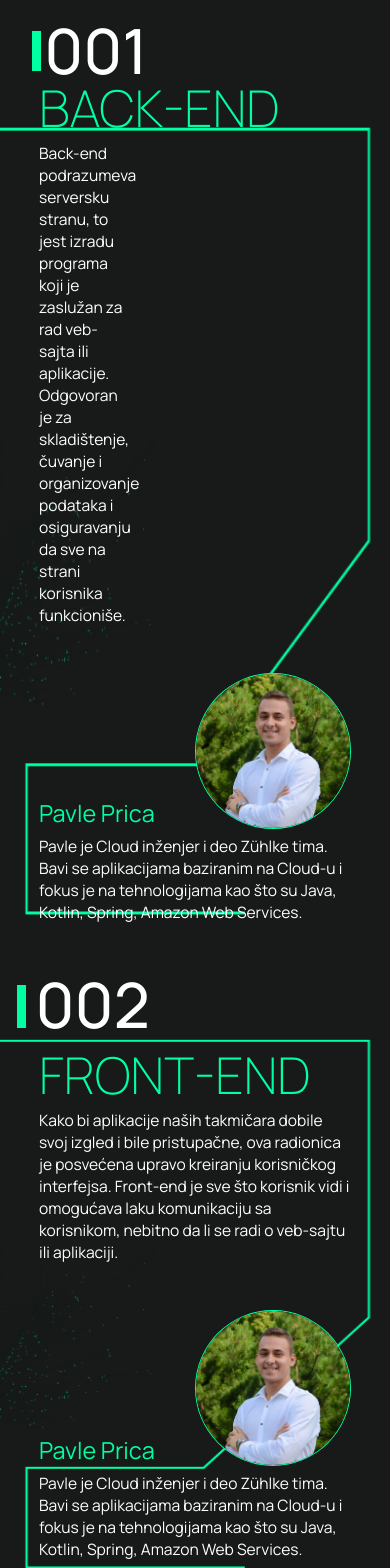
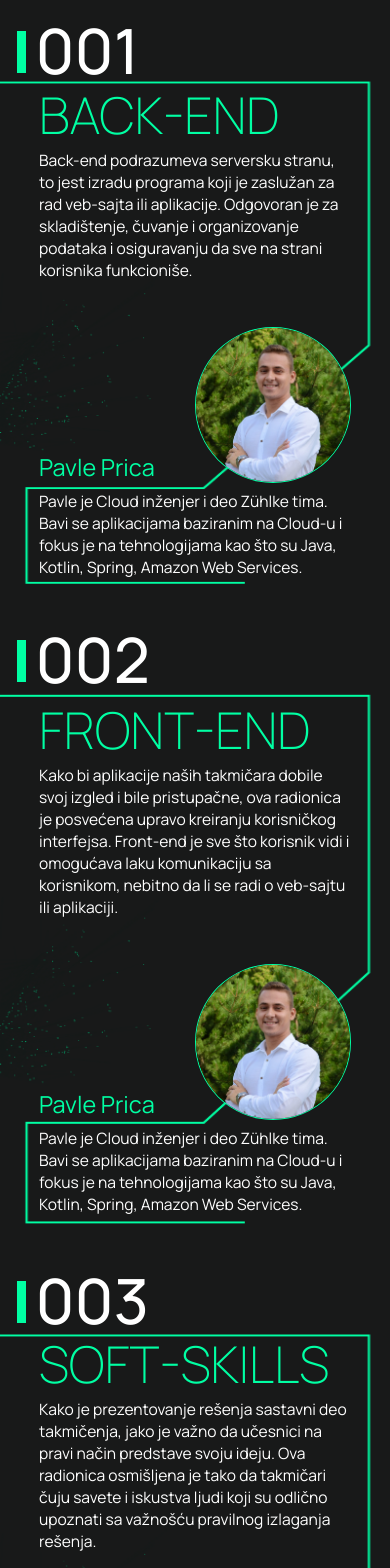
Before and after one commit to Nikola787/hzs-5.0, a React (Create React App) app: page /#/ in a window 390 px wide. Shown: the top 1568 px of the page. Built offline with nearby package versions, Linux system fonts and the light colour scheme.

Commit message:
zavrseno sve

```diff
--- a/src/Home.js
+++ b/src/Home.js
@@ -1,6 +1,6 @@
 import React from "react";
 // import Animacija from "./components/animacija/animacija.js";
-import Radionice from "./components/radionice/radionice.jsx";
+import Radionice from "./components/radionice/Radionice.jsx";
 // import Tajmer from "./components/tajmer/tajmer.jsx";
 // import SlikeTima from "./components/slike_tima/Slike_tima.jsx";
 // import Gradijent from "./components/gradijent/gradijent.js";
--- a/src/components/radionice/radionice.css
+++ b/src/components/radionice/radionice.css
@@ -11,6 +11,7 @@
   background-size: 100% 100%;
   background-color: #181919;
   user-select: none;
+  overflow: hidden;
 }
 
 .radionica1-container,
@@ -28,15 +29,76 @@
   gap: 15%;
 }
 
-.radionica1-container .radionica1-levo-container {
+.radionica1-levo-container {
   display: flex;
   width: 30%;
   flex-direction: column;
 }
-.radionica3-container .radionica1-levo-container {
-  display: flex;
-  width: 30%;
-  flex-direction: column;
+
+.hidden {
+  visibility: hidden;
+}
+.visible {
+  visibility: visible;
+  animation-name: animLeftSlide;
+  animation-duration: 0.5s;
+}
+
+.hidden1 {
+  visibility: hidden;
+}
+
+.visible1 {
+  visibility: visible;
+  animation-name: animRightSlide;
+  animation-duration: 0.5s;
+}
+
+.hidden2 {
+  visibility: hidden;
+}
+.visible2 {
+  visibility: visible;
+  animation-name: animImg;
+  animation-duration: 0.5s;
+  animation-timing-function: ease-in-out;
+}
+
+@keyframes animImg {
+  0% {
+    transform: scale(0);
+  }
+
+  100% {
+    transform: scale(1);
+  }
+}
+
+@keyframes animLeftSlide {
+  0% {
+    opacity: 0;
+    transform: translateX(-100%);
+  }
+  50% {
+    opacity: 0.3;
+  }
+  100% {
+    opacity: 1;
+    transform: translateX(0);
+  }
+}
+@keyframes animRightSlide {
+  0% {
+    opacity: 0;
+    transform: translateX(100%);
+  }
+  50% {
+    opacity: 0.3;
+  }
+  100% {
+    opacity: 1;
+    transform: translateX(0);
+  }
 }
 .radionica1-levo-container .redni-broj {
   display: flex;
@@ -338,6 +400,14 @@
     font-size: 4vw;
     width: 100%;
   }
+  .radionica2-container .visible,
+  .radionica4-container .visible {
+    animation-name: animRightSlide;
+  }
+  .radionica2-container .visible1,
+  .radionica4-container .visible1 {
+    animation-name: animLeftSlide;
+  }
 }
 @media screen and (min-width: 1200px) {
 }
--- a/src/components/radionice/radionice.jsx
+++ b/src/components/radionice/radionice.jsx
@@ -1,12 +1,22 @@
 import React from "react";
 import "./radionice.css";
 import slikaPredavaca from "../../images/5-3.jpg";
+import { useInView } from "react-intersection-observer";
 
-const radionice = () => {
+const Radionice = () => {
+  const { ref: myRef1, inView: Visible1 } = useInView();
+  const { ref: myRef2, inView: Visible2 } = useInView();
+  const { ref: myRef3, inView: Visible3 } = useInView();
+  const { ref: myRef4, inView: Visible4 } = useInView();
+
   return (
     <div className="radionice-wrapper">
-      <div className="radionica1-container">
-        <div className="radionica1-levo-container">
+      <div ref={myRef1} className="radionica1-container">
+        <div
+          className={`radionica1-levo-container ${
+            Visible1 ? "visible" : "hidden"
+          }`}
+        >
           <h1 className="redni-broj">001</h1>
           <h1 className="naziv-radionice">BACK-END</h1>
           <p className="radionica-opis">
@@ -19,36 +29,46 @@ const radionice = () => {
         <div className="radionica1-desno-container">
           <div className="prvi-deo">
             <img
-              className="slika_desna"
+              className={`slika_desna ${Visible1 ? "visible2" : "hidden2"}`}
               src={slikaPredavaca}
               alt="Slika predavaca"
             />
-            <h1 className="ime-predavaca">Pavle Prica</h1>
+            <h1
+              className={`ime-predavaca ${Visible1 ? "visible1" : "hidden1"}`}
+            >
+              Pavle Prica
+            </h1>
           </div>
-          <p className="predavac-opis">
+          <p className={`predavac-opis ${Visible1 ? "visible1" : "hidden1"}`}>
             Pavle je Cloud inženjer i deo Zühlke tima. Bavi se aplikacijama
             baziranim na Cloud-u i fokus je na tehnologijama kao što su Java,
             Kotlin, Spring, Amazon Web Services.
           </p>
         </div>
       </div>
-      <div className="radionica2-container">
+      <div ref={myRef2} className="radionica2-container">
         <div className="radionica2-levo-container">
           <div className="prvi-deo">
-            <h1 className="ime-predavaca">Pavle Prica</h1>
+            <h1 className={`ime-predavaca ${Visible2 ? "visible" : "hidden"}`}>
+              Pavle Prica
+            </h1>
             <img
-              className="slika_leva"
+              className={`slika_leva ${Visible2 ? "visible2" : "hidden2"}`}
               src={slikaPredavaca}
               alt="Slika predavaca"
             />
           </div>
-          <p className="predavac-opis">
+          <p className={`predavac-opis ${Visible2 ? "visible" : "hidden"}`}>
             Pavle je Cloud inženjer i deo Zühlke tima. Bavi se aplikacijama
             baziranim na Cloud-u i fokus je na tehnologijama kao što su Java,
             Kotlin, Spring, Amazon Web Services.
           </p>
         </div>
-        <div className="radionica2-desno-container">
+        <div
+          className={`radionica2-desno-container ${
+            Visible2 ? "visible1" : "hidden1"
+          }`}
+        >
           <h1 className="redni-broj">002</h1>
           <h1 className="naziv-radionice">FRONT-END</h1>
           <p className="radionica-opis">
@@ -60,8 +80,12 @@ const radionice = () => {
           </p>
         </div>
       </div>
-      <div className="radionica3-container">
-        <div className="radionica1-levo-container">
+      <div ref={myRef3} className="radionica3-container">
+        <div
+          className={`radionica1-levo-container ${
+            Visible3 ? "visible" : "hidden"
+          }`}
+        >
           <h1 className="redni-broj">003</h1>
           <h1 className="naziv-radionice">SOFT-SKILLS</h1>
           <p className="radionica-opis">
@@ -74,36 +98,46 @@ const radionice = () => {
         <div className="radionica1-desno-container">
           <div className="prvi-deo">
             <img
-              className="slika_desna"
+              className={`slika_desna ${Visible3 ? "visible2" : "hidden2"}`}
               src={slikaPredavaca}
               alt="Slika predavaca"
             />
-            <h1 className="ime-predavaca">Pavle Prica</h1>
+            <h1
+              className={`ime-predavaca ${Visible3 ? "visible1" : "hidden1"}`}
+            >
+              Pavle Prica
+            </h1>
           </div>
-          <p className="predavac-opis">
+          <p className={`predavac-opis ${Visible3 ? "visible1" : "hidden1"}`}>
             Pavle je Cloud inženjer i deo Zühlke tima. Bavi se aplikacijama
             baziranim na Cloud-u i fokus je na tehnologijama kao što su Java,
             Kotlin, Spring, Amazon Web Services.
           </p>
         </div>
       </div>
-      <div className="radionica4-container">
+      <div ref={myRef4} className="radionica4-container">
         <div className="radionica2-levo-container">
           <div className="prvi-deo">
-            <h1 className="ime-predavaca">Pavle Prica</h1>
+            <h1 className={`ime-predavaca ${Visible4 ? "visible" : "hidden"}`}>
+              Pavle Prica
+            </h1>
             <img
-              className="slika_leva"
+              className={`slika_leva ${Visible4 ? "visible2" : "hidden2"}`}
               src={slikaPredavaca}
               alt="Slika predavaca"
             />
           </div>
-          <p className="predavac-opis">
+          <p className={`predavac-opis ${Visible4 ? "visible" : "hidden"}`}>
             Pavle je Cloud inženjer i deo Zühlke tima. Bavi se aplikacijama
             baziranim na Cloud-u i fokus je na tehnologijama kao što su Java,
             Kotlin, Spring, Amazon Web Services.
           </p>
         </div>
-        <div className="radionica2-desno-container">
+        <div
+          className={`radionica2-desno-container ${
+            Visible4 ? "visible1" : "hidden1"
+          }`}
+        >
           <h1 className="redni-broj">004</h1>
           <h1 className="naziv-radionice">GIT</h1>
           <p className="radionica-opis">
@@ -118,4 +152,4 @@ const radionice = () => {
   );
 };
 
-export default radionice;
+export default Radionice;
```
